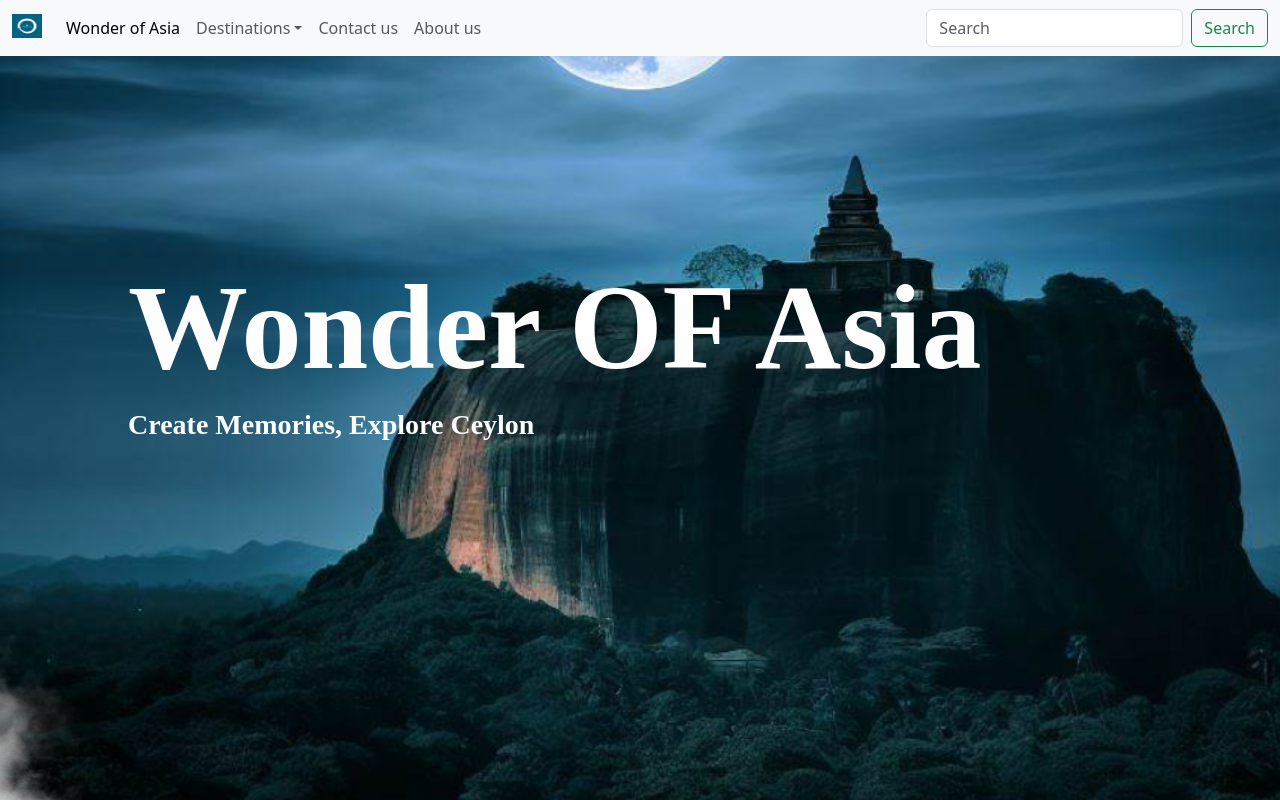
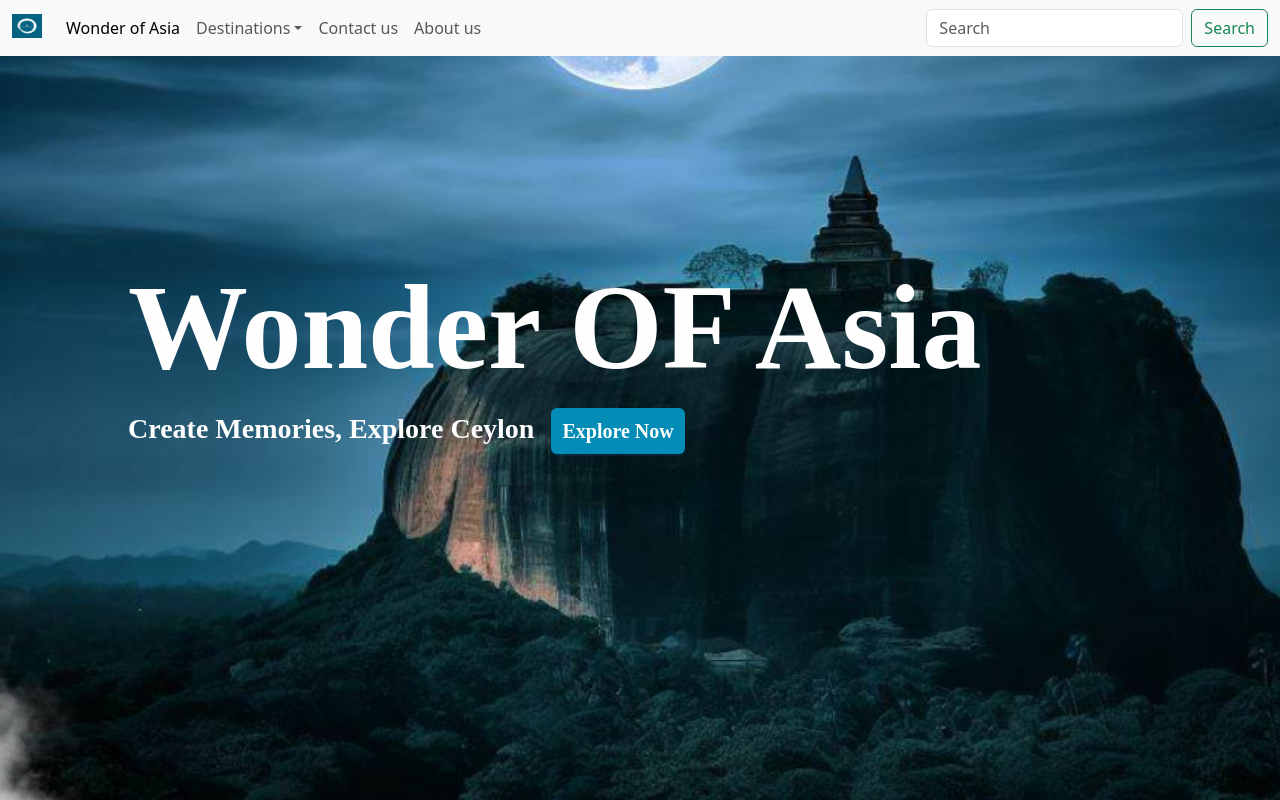
Before and after one commit to maleesha-s/WOA, a React (Create React App) app: page / in a window 1280 px wide. Built offline with nearby package versions, Linux system fonts and the light colour scheme.

Commit message:
changes added

```diff
--- a/public/index.html
+++ b/public/index.html
@@ -2,7 +2,7 @@
 <html lang="en">
   <head>
     <meta charset="utf-8" />
-    <link rel="icon" href="%PUBLIC_URL%/favicon-16x16.ico" />
+    <link rel="icon" href="%PUBLIC_URL%/favicon.png" />
     <meta name="viewport" content="width=device-width, initial-scale=1" />
     <meta name="theme-color" content="#000000" />
     <meta
--- a/src/App.css
+++ b/src/App.css
@@ -103,3 +103,13 @@
     color: #FEFEFE;
   }
 }
+
+.explore-button{
+  margin-left: 10px;
+  background-color: #028CB6 !important;
+  font-family: Merriweather;
+  font-size: 20px;
+  font-weight: 700;
+  padding: 10px !important;
+  height: auto !important;
+}
--- a/src/components/LandingPage.jsx
+++ b/src/components/LandingPage.jsx
@@ -1,7 +1,7 @@
 import React from 'react';
 import Header from './Header';
 import DestinationCard from './DestinationCard';
-
+import { Button, Space } from 'antd';
 const destinations = [
     {
         id: 1,
@@ -85,15 +85,18 @@ const LandingPage = () => {
             <Header />
             <div className='index-body'>
                 <div className="clouds">
-                    <img src={require('../images/cloud1.png')} alt={""} style={{'--i':1}} />
-                    <img src={require('../images/cloud2.png')} alt={""} style={{i:i}} />
-                    <img src={require('../images/cloud3.png')} alt={""} style={{i:i}} />
-                    <img src={require('../images/cloud4.png')} alt={""} style={{i:i}} />
-                    <img src={require('../images/cloud5.png')} alt={""} style={{i:i}} />
+                    <img src={require('../images/cloud1.png')} alt={""} style={{ '--i': 1 }} />
+                    <img src={require('../images/cloud2.png')} alt={""} style={{ i: i }} />
+                    <img src={require('../images/cloud3.png')} alt={""} style={{ i: i }} />
+                    <img src={require('../images/cloud4.png')} alt={""} style={{ i: i }} />
+                    <img src={require('../images/cloud5.png')} alt={""} style={{ i: i }} />
                 </div>
                 <h1 className='topic-landing-page'> Wonder OF Asia</h1>
-                <h3 className='content-landing-page'>Create Memories, Explore Ceylon</h3>
+                <h3 className='content-landing-page'>
+                    Create Memories, Explore Ceylon <Button className='explore-button' type="primary">Explore Now</Button>
+                </h3>
             </div>
+
             {/* <div className="content row">
                 <div className="col-sm-2">
                     {areas.map((area) => (
```
Also changed, not shown: public/favicon.png (renamed from public/favicon-16x16.png).
